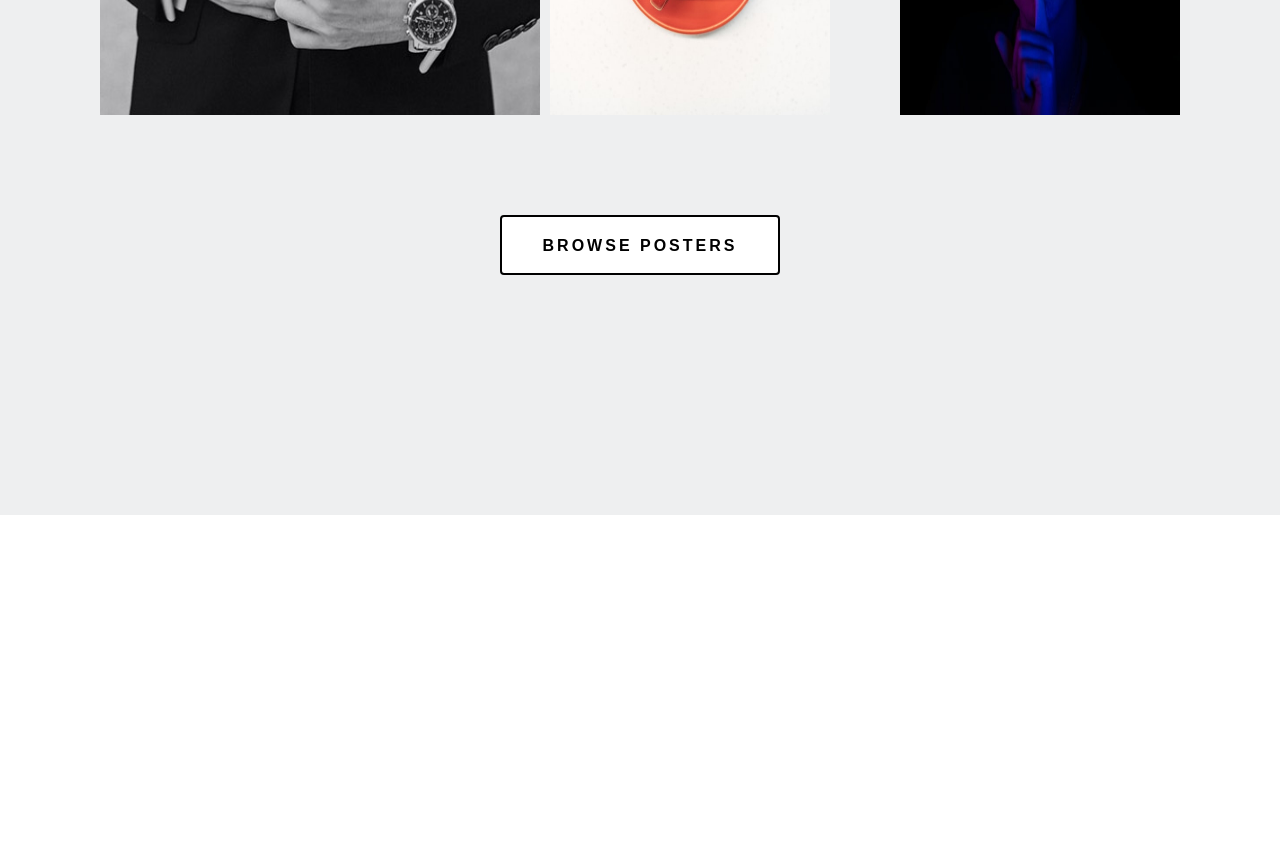
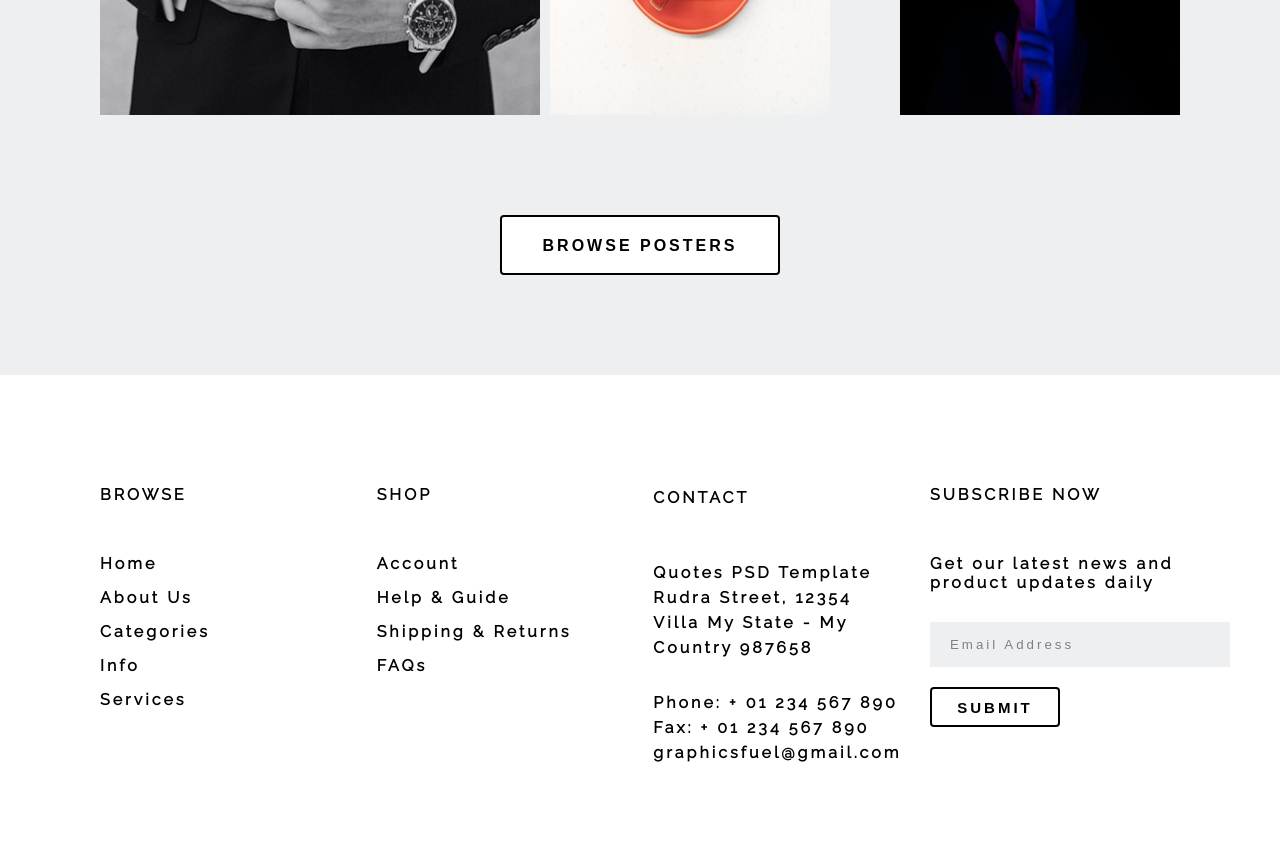
Before and after one commit to Dimitri-F/mock-upIntegration, a website: page index.html in a window 1280 px wide. Shown: the part 5401-6256 px from the top of the page. Before the commit the page ends 5916 px from the top, so only its background shows below. Drawn offline with Linux system fonts and the light colour scheme.

Commit message:
partie contact finalisée

```diff
--- a/index.html
+++ b/index.html
@@ -148,6 +148,49 @@
                 </button>
             </footer>
         </section>
+
+        <section class="contact">
+            <div class="contact__bloc">
+                <h4>Browse</h4>
+                <ul>
+                    <li>Home</li>
+                    <li>About Us</li>
+                    <li>Categories</li>
+                    <li>Info</li>
+                    <li>Services</li>
+                </ul>
+            </div>
+
+            <div class="contact__bloc">
+                <h4>Shop</h4>
+                <ul>
+                    <li>Account</li>
+                    <li>Help & Guide</li>
+                    <li>Shipping & Returns</li>
+                    <li>FAQs</li>
+                </ul>
+            </div>
+
+            <div class="contact__bloc">
+                <h4>Contact</h4>
+                <ul>
+                    <li>Quotes PSD Template Rudra Street, 12354 Villa My State - My Country 987658</li>
+                    <li>Phone: + 01 234 567 890</li>
+                    <li>Fax: + 01 234 567 890</li>
+                    <li>graphicsfuel@gmail.com</li>
+                </ul>
+            </div>
+
+            <div class="contact__bloc">
+                <h4>Subscribe Now</h4>
+                <form action="#">
+                    <p>Get our latest news and product updates daily</p>
+                    <input type="email" placeholder="Email Address" name="email">
+                    <button class="footer__button">Submit</button>
+                </form>
+            </div>
+
+        </section>
     </main>
 
 </body>
--- a/scss/_variables.scss
+++ b/scss/_variables.scss
@@ -1,10 +1,13 @@
 //FONTS
 $font-logo: 'Montserrat', sans-serif;
 $font-principal: 'Raleway', sans-serif;
-$taille-font-titre:45px;
+$taille-font-titre: 45px;
 
 //COULEURS
 $txt-blanc: #f5f5f5;
 
 $blanc: #fff;
-$noir: #000
+$noir: #000;
+
+//STYLE AFFICHAGE
+$ecart-lettre: 3px;
--- a/scss/style.scss
+++ b/scss/style.scss
@@ -82,8 +82,13 @@ main {
 
     section {
         @include taille-elt(100%, auto);
-        padding: 110px 100px 140px;
+        padding: 110px 100px 0px;
     }
+
+    ul li {
+        list-style-type: none;
+    }
+
 }
 
 .principal {
@@ -168,12 +173,8 @@ main {
     }
 }
 
-.blog {
-    padding-bottom: 0;
-
-    &>footer {
-        @extend %section-footer;
-    }
+.blog>footer {
+    @extend %section-footer;
 }
 
 .section__h2 {
@@ -235,7 +236,7 @@ main {
     text-transform: uppercase;
     font-weight: bold;
     border-radius: 4px;
-    letter-spacing: 3px;
+    letter-spacing: $ecart-lettre;
 }
 
 
@@ -315,7 +316,62 @@ main {
             @include taille-elt (100%, 100%);
         }
     }
+}
 
+.contact {
+    @extend %flex-row;
+    font-weight: bold;
+    letter-spacing: $ecart-lettre
+}
 
+.contact__bloc {
+    @include taille-elt (250px, 370px);
+
+    h4 {
+        margin-bottom: 50px;
+        text-transform: uppercase;
+    }
+}
+
+.contact__bloc:nth-child(1)>ul>li,
+.contact__bloc:nth-child(2)>ul>li {
+    margin-bottom: 15px;
+}
+
+.contact__bloc:nth-child(3) {
+    line-height: 25px;
+}
+
+.contact__bloc:nth-child(3)>ul>li:first-child {
+    margin-bottom: 30px;
+}
+
+.contact__bloc:nth-child(4) {
+
+    input {
+        width: 300px;
+        margin: 30px 0 20px;
+        padding: 15px 20px;
+        background-color: #eeeff0;
+        border: none;
+    }
+
+    input::placeholder {
+        color: gray;
+        letter-spacing: $ecart-lettre;
+    }
+
+    .footer__button {
+        @include taille-elt (130px, 40px);
+        border: 2px solid;
+        background-color: $blanc;
+        color: $noir;
+        padding: 10px 25px;
+        font-size: 15px;
+        text-transform: uppercase;
+        font-weight: bold;
+        border-radius: 4px;
+        letter-spacing: $ecart-lettre;
+    }
 
 }
```
Also changed, not shown: css/style.css, 1 other file.
